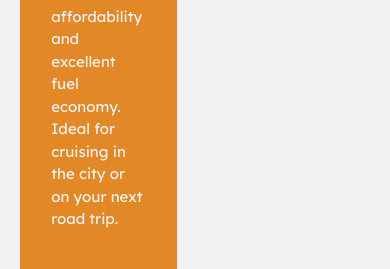
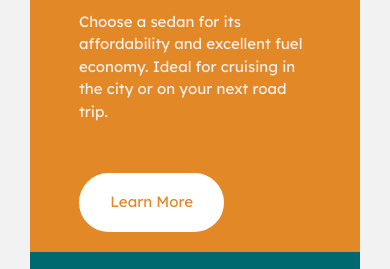
Before and after one commit to FMcoding/3PreviewCard, a plain HTML site: page index.html in a window 390 px wide. Shown: the part 205-474 px from the top of the page. Drawn offline with Linux system fonts and the light colour scheme.

Commit message:
Update 3PreviewCardStyle.css

```diff
--- a/3PreviewCardStyle.css
+++ b/3PreviewCardStyle.css
@@ -115,9 +115,14 @@ h1 {
     main {
         display: flex;
         flex-direction: column;
-        width: 90%;
+        align-items: center;
         overflow: visible;
         height: auto;
+        margin: 50px;
+    }
+
+    .sedans-box, .suvs-box, .luxury-box {
+        width: 100%;
     }
 
     .container {
```
